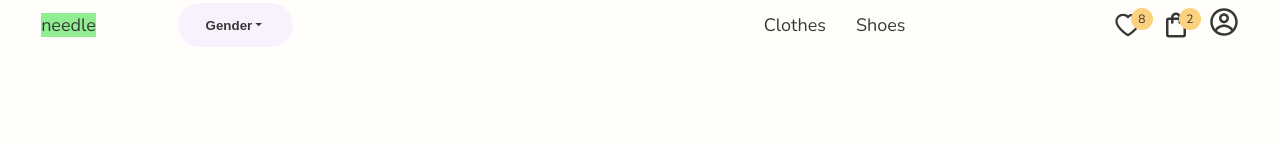
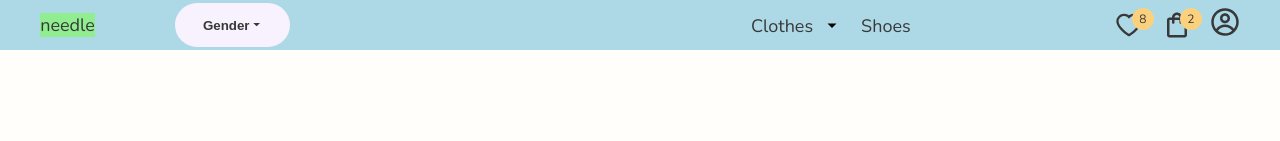
Before and after one commit to moisens/needle, a React (Vite) app: page / in a window 1280 px wide. Shown: the top 141 px of the page. Built offline with nearby package versions, Linux system fonts and the light colour scheme; grey boxes are pictures that could not be loaded.

Commit message:
dropdown functionality + css

```diff
--- a/src/App.tsx
+++ b/src/App.tsx
@@ -20,7 +20,7 @@ import Men from "./pages/Men.page";
 import ClothesWomen from "./pages/ClothesWomen.page";
 import ShoesWomen from "./pages/ShoesWomen.page";
 import SingleproductPage from "./pages/Singleproduct.page";
-import NotFound from "./pages/NotFound.page"
+import NotFound from "./pages/NotFound.page";
 //import Footer from "./components/footer/Footer";
 
 const router = createBrowserRouter(
@@ -36,8 +36,10 @@ const router = createBrowserRouter(
         <Route path="suits" element={<Suits />} />
         <Route path="dress" element={<Dress />} />
       </Route>
-      <Route path="women-shoes" element={<ShoesWomen />} />
+      <Route path="women/women-shoes" element={<ShoesWomen />} />
+
       <Route path="men" element={<Men />}></Route>
+
       <Route path="/single-product/:id" element={<SingleproductPage />} />
       <Route path="*" element={<NotFound />} />
     </Route>
--- a/src/components/nav/Nav.tsx
+++ b/src/components/nav/Nav.tsx
@@ -16,7 +16,7 @@ const Nav = () => {
         <div className="logo">needle</div>
         <div className="nav-content">
           <Listcategories />
-          <Navlist links={womenLinks} />
+          <Navlist />
           <div className="fav-cart-user">
             <div className="favorites-container">
               <AiOutlineHeart size="1.875rem" />
--- a/src/components/nav/Navlist.tsx
+++ b/src/components/nav/Navlist.tsx
@@ -1,24 +1,59 @@
 import { NavLink } from "react-router-dom";
-import { LinkProps } from "../../types/typeLinks";
+import { Menu } from "@headlessui/react";
+import { navWomenClothes } from "../../utils/linksNav";
+import { RiArrowDownSFill } from "react-icons/ri"
 
-const Navlist = ({ links }: LinkProps) => {
+const Navlist = () => {
   return (
     <ul className="uls-list">
-      {links.map((link) => {
-        const { id, url, text } = link;
-        return (
-          <li key={id}>
+      <Menu>
+        <Menu.Button className="btn-btn-menu">
+          <li>
             <NavLink
-              to={url}
+              to="women/women-clothes"
               className={({ isActive }) =>
                 isActive ? "li-a activeLink" : "li-a"
               }
             >
-              {text}
+              Clothes
             </NavLink>
           </li>
-        );
-      })}
+          <RiArrowDownSFill />
+        </Menu.Button>
+        <Menu.Items className="menu-items">
+          <section className="menu-item">
+          {navWomenClothes.map((link) => (
+            <Menu.Item key={link.id}>
+              <NavLink to={`women/women-clothes/${link.url}`} className={({ isActive }) => isActive ? 'nav-link-item active-item' : 'nav-link-item'}>
+                {link.text}
+              </NavLink>
+            </Menu.Item>
+          ))}
+          </section>
+          <section>Image</section>
+        </Menu.Items>
+      </Menu>
+      <Menu>
+      <Menu.Button className="btn-btn-menu">
+          <li>
+            <NavLink
+              to="women/women-shoes"
+              className={({ isActive }) =>
+                isActive ? "li-a activeLink" : "li-a"
+              }
+            >
+              Shoes
+            </NavLink>
+          </li>
+        </Menu.Button>
+        <Menu.Items>
+          {navWomenClothes.map((link) => (
+            <Menu.Item key={link.id}>
+              <NavLink to={link.url}>{link.text}</NavLink>
+            </Menu.Item>
+          ))}
+        </Menu.Items>
+      </Menu>
     </ul>
   );
 };
--- a/src/components/nav/nav.scss
+++ b/src/components/nav/nav.scss
@@ -3,6 +3,7 @@
 
 .navbar-container {
   background-color: variables.$bck-yellow;
+  background-color: lightblue;
   @include mixins.displaySpace-around;
   font-family: "Nunito";
   z-index: 2000;
@@ -19,7 +20,6 @@
 
   .category-container {
     background-color: transparent;
-
 
     .btn-btn {
       background-color: variables.$bck-hover1;
@@ -90,13 +90,22 @@
     flex-grow: 0.4;
     font-family: "Nunito";
     gap: 10px;
+    position: relative;
+
+    .btn-btn-menu {
+      border: none;
+      background-color: transparent;
+      font-family: "Nunito";
+      font-size: 1.125rem;
+      @include mixins.displayAlign-center;
+      cursor: pointer;
 
       li {
         @include mixins.listStyleType;
         .li-a {
           text-decoration: none;
           color: variables.$grayish-color;
-        padding: 14.1px 10px;
+          padding: 12.5px 10px;
           position: relative;
 
           &::after {
@@ -109,6 +118,34 @@
           &.activeLink {
             background-color: variables.$red-color;
             color: variables.$white-color;
+          }
+        }
+      }
+    }
+    .menu-items {
+      background-color: variables.$bck-yellow;
+      position: absolute;
+      top: 50px;
+      left: 309px;
+      display: flex;
+      line-height: 1.9;
+      padding: 15px;
+      box-shadow: 1px 1px 1px 1px;
+
+      .menu-item {
+        display: flex;
+        flex-direction: column;
+
+
+        .nav-link-item {
+          color: variables.$grayish-color;
+          padding: 8px;
+          cursor: pointer;
+
+          &.active-item {
+            color: variables.$red-color;
+            background-color: variables.$white-color;
+          }
         }
       }
     }
```
Lines whose indentation alone changed are shown as unchanged.
